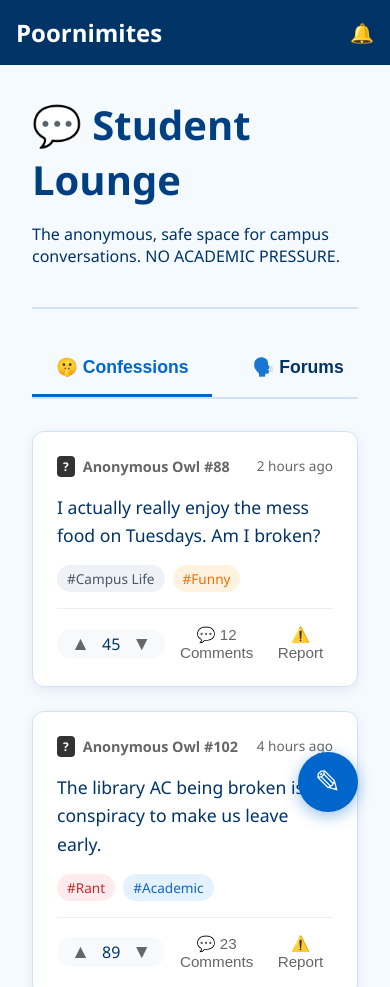
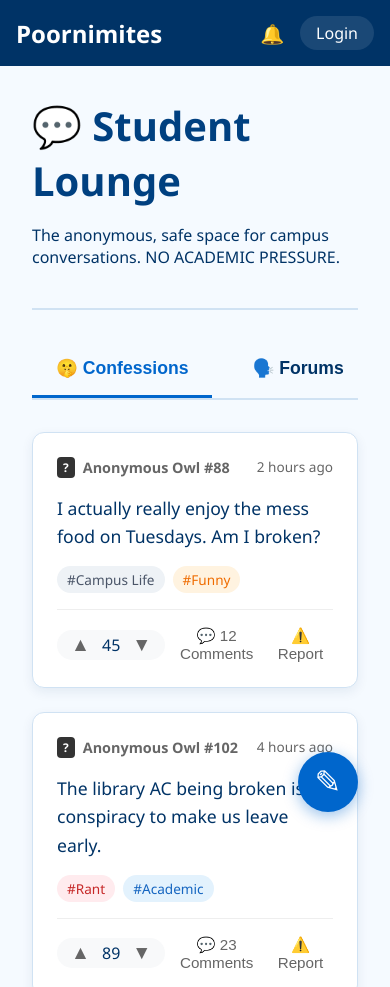
Before and after one commit to Praveen-Kumar-404/Poornimites, a plain HTML site: page pages/community/index.html in a window 390 px wide. Shown: the top 987 px of the page. Drawn offline with Linux system fonts and the light colour scheme.

Commit message:
feat: Implement a dynamic and responsive header component including navigation, user authentication display, and interactive profile dropdown.

```diff
--- a/assets/css/core/header.css
+++ b/assets/css/core/header.css
@@ -195,6 +195,20 @@
   outline: none;
 }
 
+.login-link {
+  color: white;
+  text-decoration: none;
+  font-weight: 500;
+  padding: 6px 16px;
+  border-radius: 20px;
+  background-color: rgba(255, 255, 255, 0.1);
+  transition: background-color 0.2s ease;
+}
+
+.login-link:hover {
+  background-color: rgba(255, 255, 255, 0.2);
+}
+
 @media (max-width: 768px) {
   .user-name {
     display: none;
--- a/scripts/header-loader.js
+++ b/scripts/header-loader.js
@@ -14,7 +14,7 @@ document.addEventListener("DOMContentLoaded", function () {
     const isLoggedIn = localStorage.getItem('isLoggedIn') === 'true';
     const userName = localStorage.getItem('userName') || 'Student';
 
-    // Build header with conditional profile dropdown
+    // Build header with profile section (always visible)
     const profileSection = isLoggedIn ? `
         <div class="profile-dropdown-container">
           <button class="profile-trigger" aria-haspopup="menu" aria-expanded="false" aria-label="Account menu">
@@ -28,7 +28,9 @@ document.addEventListener("DOMContentLoaded", function () {
             <button class="logout-btn" role="menuitem">Logout</button>
           </div>
         </div>
-    ` : '';
+    ` : `
+        <a href="/pages/auth/login.html" class="login-link">Login</a>
+    `;
 
     const headerHTML = `
     <nav class="navbar">
@@ -72,17 +74,6 @@ document.addEventListener("DOMContentLoaded", function () {
         link.classList.add("active");
       }
     });
-
-    // If not logged in, redirect to login page
-    if (!isLoggedIn) {
-      const protectedPaths = ['/pages/user/profile.html', '/pages/dashboards/', '/pages/user/settings.html'];
-      const isProtected = protectedPaths.some(path => currentPath.includes(path));
-
-      if (isProtected) {
-        window.location.href = rootPath + 'pages/auth/login.html';
-      }
-      return;
-    }
 
     // Profile dropdown functionality (only if logged in)
     const profileBtn = placeholder.querySelector('.profile-trigger');
```
